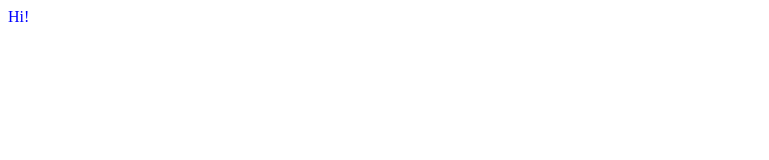
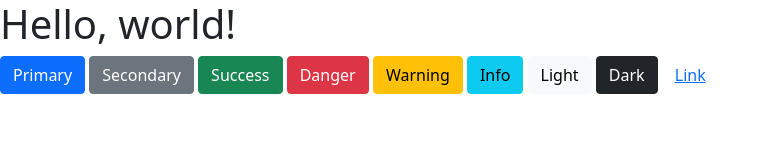
Before and after one commit to nalkan/nalkan.github.io, a plain HTML site: page index.html in a window 1280 px wide. Shown: the whole page, without its empty margins (0-769 px from the left). Drawn offline with nearby package versions, Linux system fonts and the light colour scheme.

Commit message:
Update index.html

```diff
--- a/index.html
+++ b/index.html
@@ -1,5 +1,31 @@
-<html>
+<!doctype html>
+<html lang="en">
+  <head>
+    <!-- Required meta tags -->
+    <meta charset="utf-8">
+    <meta name="viewport" content="width=device-width, initial-scale=1">
+
+    <!-- Bootstrap CSS -->
+    <link href="https://cdn.jsdelivr.net/npm/bootstrap@5.1.3/dist/css/bootstrap.min.css" rel="stylesheet" integrity="sha384-1BmE4kWBq78iYhFldvKuhfTAU6auU8tT94WrHftjDbrCEXSU1oBoqyl2QvZ6jIW3" crossorigin="anonymous">
+
+    <title>Hello, world!</title>
+  </head>
   <body>
-    <div style="color: blue;">Hi!</div>
+    <h1>Hello, world!</h1>
+    <button type="button" class="btn btn-primary">Primary</button>
+    <button type="button" class="btn btn-secondary">Secondary</button>
+    <button type="button" class="btn btn-success">Success</button>
+    <button type="button" class="btn btn-danger">Danger</button>
+    <button type="button" class="btn btn-warning">Warning</button>
+    <button type="button" class="btn btn-info">Info</button>
+    <button type="button" class="btn btn-light">Light</button>
+    <button type="button" class="btn btn-dark">Dark</button>
+
+    <button type="button" class="btn btn-link">Link</button>
+
+    <!-- Optional JavaScript; choose one of the two! -->
+
+    <!-- Option 1: Bootstrap Bundle with Popper -->
+    <script src="https://cdn.jsdelivr.net/npm/bootstrap@5.1.3/dist/js/bootstrap.bundle.min.js" integrity="sha384-ka7Sk0Gln4gmtz2MlQnikT1wXgYsOg+OMhuP+IlRH9sENBO0LRn5q+8nbTov4+1p" crossorigin="anonymous"></script>
   </body>
 </html>
```
